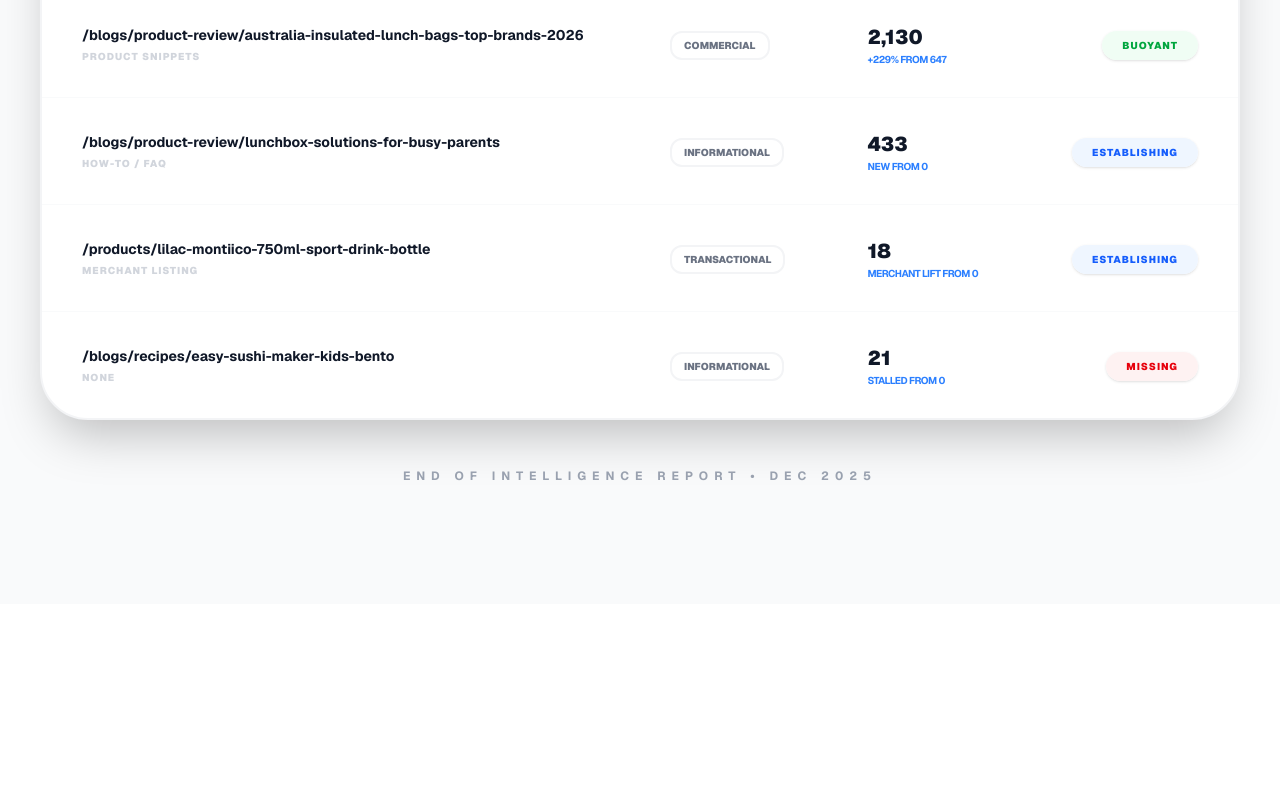
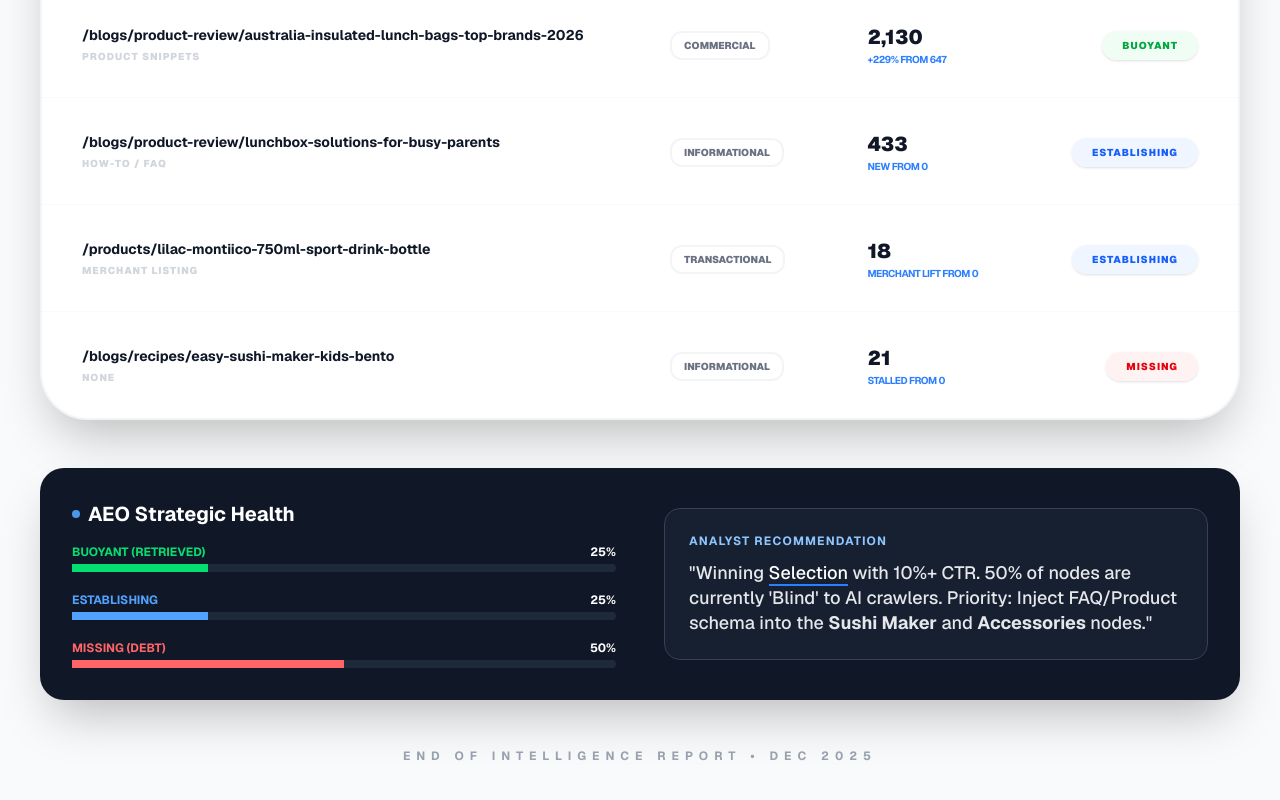
Before and after one commit to vinsnt76/baby-bento-aeo-dashboard, a Next.js app: page / in a window 1280 px wide. Shown: the part 1033-1833 px from the top of the page. Before the commit the page ends 1637 px from the top, so only its background shows below. Built offline with nearby package versions, Linux system fonts and the light colour scheme.

Commit message:
feat: add Semantic Retrieval Strategy section to dashboard

```diff
--- a/app/globals.css
+++ b/app/globals.css
@@ -22,6 +22,5 @@
 body {
   background: var(--background);
   color: var(--foreground);
-  font-family: Arial, Helvetica, sans-serif;
   font-family: var(--font-sans), Arial, Helvetica, sans-serif;
 }
--- a/app/page.tsx
+++ b/app/page.tsx
@@ -9,14 +9,33 @@ import React from 'react';
 const BASELINE_DATE = "Nov 2025";
 const CURRENT_DATE = "Dec 2025";
 
-const AEO_SCORECARDS = [
+interface Scorecard {
+  label: string;
+  val: string;
+  sub: string;
+  color: string;
+  desc: string;
+}
+
+const AEO_SCORECARDS: Scorecard[] = [
   { label: "Selection Efficiency", val: "10.7%", sub: "Peak AEO CTR", color: "border-blue-100 text-blue-600", desc: "How often AI choose us as the primary answer." },
   { label: "Model Authority", val: "2.85", sub: "Avg. Merchant Pos", color: "border-purple-100 text-purple-600", desc: "Our trust score in Google's Shopping Brain." },
   { label: "Retrieval Volume", val: "22.8k", sub: "Rich Impressions", color: "border-green-100 text-green-600", desc: "Total times our 'Atomic Chunks' were served." },
   { label: "Knowledge Nodes", val: "08", sub: "Optimized Entities", color: "border-orange-100 text-orange-600", desc: "Active pages with deep semantic schema." }
 ];
 
-const VELOCITY_DATA = [
+interface VelocityItem {
+  url: string;
+  intent: "Commercial" | "Informational" | "Transactional";
+  baseline: number;
+  current: number;
+  lift: string;
+  status: string;
+  rich: string;
+  style: string;
+}
+
+const VELOCITY_DATA: VelocityItem[] = [
   {
     url: "/blogs/product-review/australia-insulated-lunch-bags-top-brands-2026",
     intent: "Commercial",
@@ -188,6 +207,47 @@ export default function AEOCommandCenter() {
           </div>
         </section>
 
+        {/* SEMANTIC RETRIEVAL STRATEGY */}
+        <section className="bg-gray-900 rounded-3xl p-8 text-white shadow-2xl mt-12">
+          <div className="grid grid-cols-1 lg:grid-cols-2 gap-12 items-center">
+            <div>
+              <h4 className="text-xl font-bold mb-4 flex items-center gap-2">
+                <span className="w-2 h-2 bg-blue-400 rounded-full animate-pulse"></span>
+                AEO Strategic Health
+              </h4>
+              <div className="space-y-5">
+                <div>
+                  <div className="flex justify-between text-xs font-bold mb-1 uppercase">
+                    <span className="text-green-400">Buoyant (Retrieved)</span>
+                    <span>25%</span>
+                  </div>
+                  <div className="w-full bg-gray-800 h-2 rounded-full"><div className="bg-green-400 h-full w-1/4"></div></div>
+                </div>
+                <div>
+                  <div className="flex justify-between text-xs font-bold mb-1 uppercase">
+                    <span className="text-blue-400">Establishing</span>
+                    <span>25%</span>
+                  </div>
+                  <div className="w-full bg-gray-800 h-2 rounded-full"><div className="bg-blue-400 h-full w-1/4"></div></div>
+                </div>
+                <div>
+                  <div className="flex justify-between text-xs font-bold mb-1 uppercase">
+                    <span className="text-red-400">Missing (Debt)</span>
+                    <span>50%</span>
+                  </div>
+                  <div className="w-full bg-gray-800 h-2 rounded-full"><div className="bg-red-400 h-full w-1/2"></div></div>
+                </div>
+              </div>
+            </div>
+            <div className="bg-gray-800/50 p-6 rounded-2xl border border-gray-700 backdrop-blur-sm">
+              <h5 className="text-xs font-bold text-blue-300 uppercase mb-3 tracking-widest">Analyst Recommendation</h5>
+              <p className="text-lg font-medium text-gray-200 leading-snug">
+                "Winning <span className="text-white border-b-2 border-blue-500">Selection</span> with 10%+ CTR. 50% of nodes are currently 'Blind' to AI crawlers. Priority: Inject FAQ/Product schema into the <strong>Sushi Maker</strong> and <strong>Accessories</strong> nodes."
+              </p>
+            </div>
+          </div>
+        </section>
+
         {/* FOOTER ADVISORY */}
         <footer className="mt-12 text-center">
            <p className="text-xs font-bold text-gray-400 uppercase tracking-[0.5em]">End of Intelligence Report • {CURRENT_DATE}</p>
```
